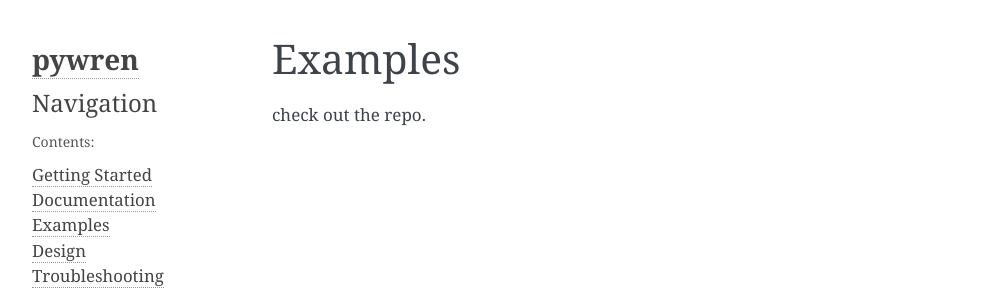
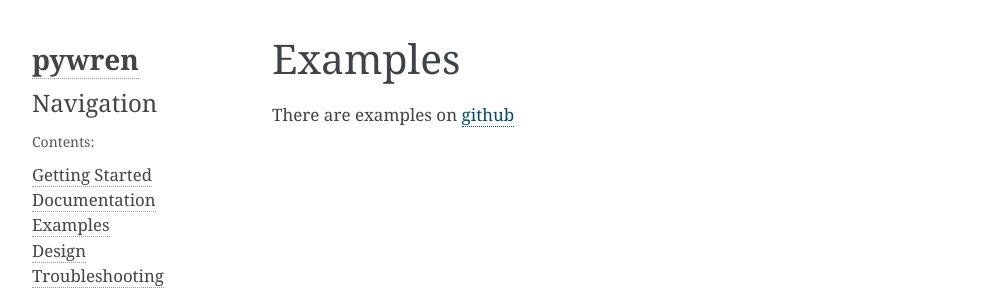
Before and after one commit to pywren/pywren, a Sphinx documentation site: the page built from docs/source/examples.rst, in a window 1280 px wide. Shown: the top 298 px of the page, without its empty margins (148-1141 px from the left). Built offline with Sphinx 7.4.7, drawn with Linux system fonts in a browser that asks for light colours.

Commit message:
first draft

```diff
--- a/docs/source/examples.rst
+++ b/docs/source/examples.rst
@@ -3,4 +3,6 @@
 Examples
 ========
 
-check out the repo.
+There are examples on github_
+
+.. _github : https://github.com/pywren/examples
```
Also changed, not shown: 6 other files.
